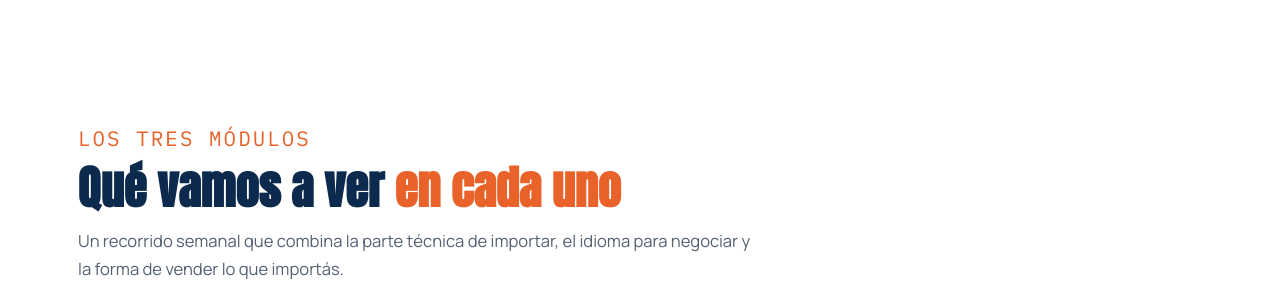
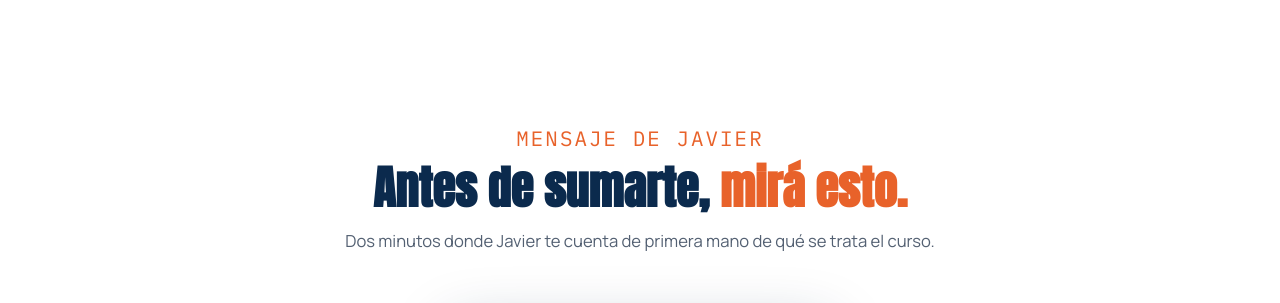
Before and after one commit to Fosisahian/Rivero-comex0, a React (Vite) app: page / in a window 1280 px wide. Shown: the part 840-1143 px from the top of the page. Built offline with nearby package versions, Linux system fonts and the light colour scheme.

Commit message:
agrego video de japi

```diff
--- a/src/App.jsx
+++ b/src/App.jsx
@@ -175,6 +175,27 @@ export default function App() {
         </div>
       </header>
 
+      <section className="block video-section" id="video">
+        <div className="container video-wrap">
+          <div className="section-head video-head">
+            <div className="eyebrow">Mensaje de Javier</div>
+            <h2>Antes de sumarte, <span className="accent">mirá esto.</span></h2>
+            <p>Dos minutos donde Javier te cuenta de primera mano de qué se trata el curso.</p>
+          </div>
+          <div className="video-frame">
+            <video
+              controls
+              playsInline
+              preload="metadata"
+              poster="/video/vsl-poster.jpg"
+              className="video-el"
+            >
+              <source src="/video/vsl-javier.mp4" type="video/mp4" />
+            </video>
+          </div>
+        </div>
+      </section>
+
       <section className="block" id="modulos">
         <div className="container">
           <div className="section-head">
--- a/src/index.css
+++ b/src/index.css
@@ -349,6 +349,41 @@ section.block { padding: 130px 0; }
 .section-dark .section-head h2 { color: #fff; }
 .section-dark .section-head p { color: rgba(255,255,255,0.75); }
 
+/* ---------- Video (VSL) ---------- */
+
+.video-section { padding-top: 90px; }
+
+.video-wrap {
+  display: flex;
+  flex-direction: column;
+  align-items: center;
+}
+
+.video-head {
+  text-align: center;
+  margin-left: auto;
+  margin-right: auto;
+}
+.video-head .eyebrow { justify-content: center; display: flex; }
+
+.video-frame {
+  width: 100%;
+  max-width: 380px;
+  aspect-ratio: 9 / 16;
+  border-radius: 8px;
+  overflow: hidden;
+  border: 3px solid var(--navy);
+  box-shadow: 0 24px 60px rgba(11, 42, 77, 0.28);
+  background: var(--navy-deep);
+}
+
+.video-el {
+  width: 100%;
+  height: 100%;
+  object-fit: cover;
+  display: block;
+}
+
 /* ---------- Modulos ---------- */
 
 .modules-grid {
```
